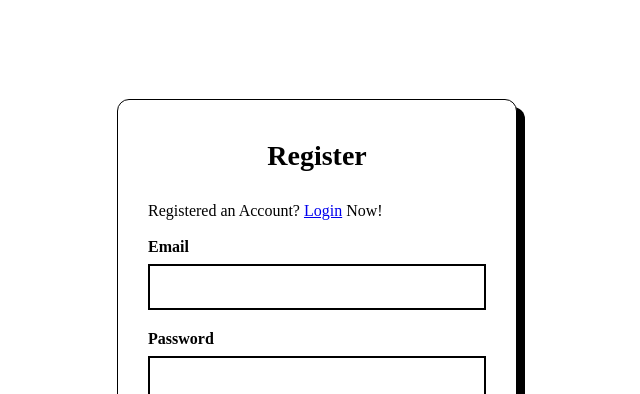
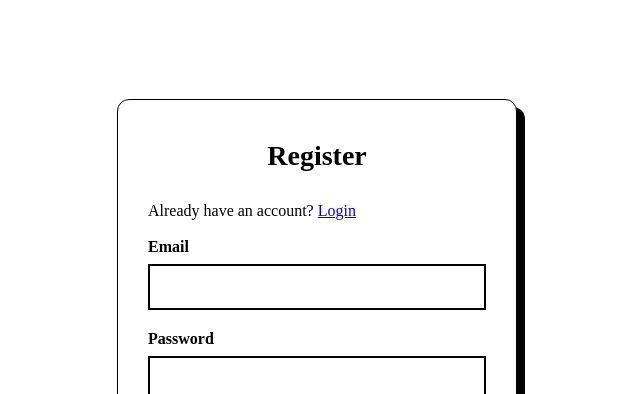
Before and after one commit to chow0823/unihelp-assign, a PHP site: page /register.php in a window 1280 px wide. Shown: the top 394 px of the page, without its empty margins (323-963 px from the left). Run offline with PHP 8.4, Linux system fonts and the light colour scheme.

Commit message:
Change paragraph message for link to login

```diff
--- a/register.php
+++ b/register.php
@@ -85,7 +85,7 @@ if ($_SERVER['REQUEST_METHOD'] === 'POST') {
 <div class="forms">
 <h1>Register</h1>
  <!--Login field for registered email and password-->
- <p>Registered an Account? <a href="login.php">Login</a> Now!</p><br>
+ <p>Already have an account? <a href="login.php">Login</a></p><br>
  <form method="POST" action="register.php">
     <div class="input_group">
   <label for="email">Email</label>
```
